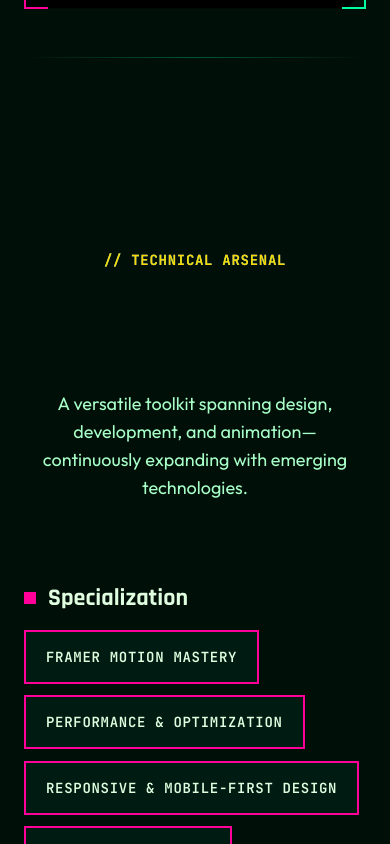
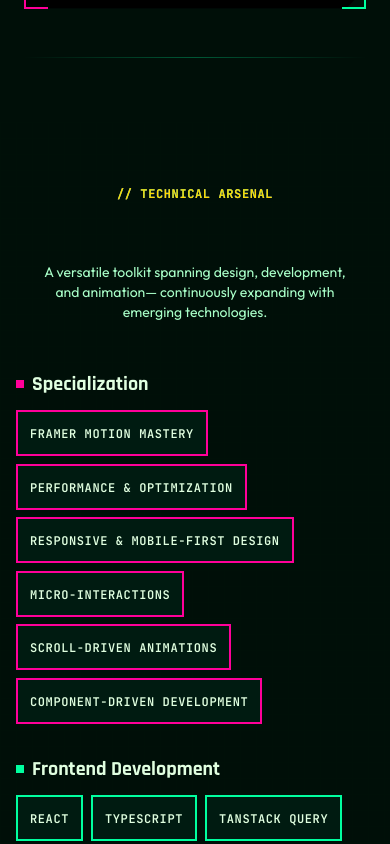
Before and after one commit to ferhatenyani/portfolio-, a React (Vite) app in the folder my-react-app/: page / in a window 390 px wide. Shown: the part 5980-6824 px from the top of the page. Built offline with nearby package versions, Linux system fonts and the light colour scheme.

Commit message:
feat(skills): skills section layout and scroll behaviour improvements

```diff
--- a/my-react-app/src/sections/Skills.jsx
+++ b/my-react-app/src/sections/Skills.jsx
@@ -1,18 +1,17 @@
 import { motion } from 'framer-motion';
-import PixelAssemble from '../components/PixelAssemble';
-import PixelDegrade from '../components/PixelDegrade';
 import PixelText from '../components/PixelText';
 import AnimatedText from '../components/AnimatedText';
-import PixelThemeBlock from '../components/PixelThemeBlock';
 
 /**
- * Skills Section - Pixel-assembled skill tags
+ * Skills Section - OPTIMIZED & RESPONSIVE
+ * Mobile-first design with progressive reveal animations (320px+)
+ * GPU-accelerated scroll animations for consistent performance
  */
 export default function Skills() {
   const skillCategories = [
     {
       name: 'Specialization',
-  color: 'pink', // or a new accent like purple
+      color: 'pink',
       skills: ['Framer Motion Mastery', 'Performance & Optimization', 'Responsive & Mobile-First Design','Micro-Interactions', 'Scroll-Driven Animations', 'Component-Driven Development']
     },
     {
@@ -47,74 +46,94 @@ export default function Skills() {
   };
 
   return (
-    <section id="skills" className="relative py-32 px-6 overflow-hidden">
+    <section id="skills" className="relative py-16 sm:py-20 md:py-24 lg:py-32 px-4 sm:px-6 overflow-hidden">
       {/* Pixel Grid Background */}
       <div className="absolute inset-0 pixel-grid-bg opacity-5" />
 
-      <div className="max-w-6xl mx-auto relative z-10">
+      <div className="max-w-5xl mx-auto relative z-10">
         {/* Section Title */}
-        <PixelDegrade delay={0.2}>
-          <motion.div className="mb-20 text-center">
-            <span className="pixel-text text-sm text-[var(--accent-amber)] mb-2 block">
+        <motion.div
+          className="mb-12 sm:mb-16 lg:mb-20 text-center"
+          initial={{ opacity: 0, y: 20 }}
+          whileInView={{ opacity: 1, y: 0 }}
+          viewport={{ once: true, margin: "-50px" }}
+          transition={{ duration: 0.6, ease: [0.16, 1, 0.3, 1] }}
+          style={{ willChange: 'transform, opacity', transform: 'translateZ(0)' }}
+        >
+          <span className="pixel-text text-xs sm:text-sm text-[var(--accent-amber)] mb-2 block">
             <PixelText delay={0.1} stagger={0.02}>
               // Technical Arsenal
             </PixelText>
           </span>
           <h2
-              className="text-5xl md:text-6xl font-bold gradient-text mb-4"
+            className="text-4xl sm:text-5xl lg:text-6xl font-bold gradient-text mb-3 sm:mb-4"
             style={{ fontFamily: 'var(--font-pixel)' }}
           >
-              <AnimatedText delay={0.3} stagger={0.03} glitchIntensity="high" variant="full">
+            <AnimatedText delay={0.2} stagger={0.03} glitchIntensity="high" variant="full">
               SKILLS & TOOLS
             </AnimatedText>
           </h2>
-            <p className="text-lg text-[var(--text-secondary)] max-w-2xl mx-auto">
+          <p className="text-sm sm:text-base lg:text-lg text-[var(--text-secondary)] max-w-2xl mx-auto px-4">
             A versatile toolkit spanning design, development, and animation—
             continuously expanding with emerging technologies.
           </p>
         </motion.div>
-        </PixelDegrade>
 
-        {/* Skills Grid */}
-        <div className="grid md:grid-cols-2 gap-12">
+        {/* Skills Grid - Mobile-first responsive */}
+        <div className="grid grid-cols-1 lg:grid-cols-2 gap-8 sm:gap-10 lg:gap-12">
           {skillCategories.map((category, categoryIdx) => (
-            <PixelDegrade key={category.name} delay={0.3 + categoryIdx * 0.1}>
-              <div className="space-y-6">
+            <motion.div
+              key={category.name}
+              className="space-y-4 sm:space-y-6"
+              initial={{ opacity: 0, y: 30 }}
+              whileInView={{ opacity: 1, y: 0 }}
+              viewport={{ once: true, margin: "-80px" }}
+              transition={{
+                duration: 0.5,
+                delay: categoryIdx * 0.08,
+                ease: [0.16, 1, 0.3, 1]
+              }}
+              style={{ willChange: 'transform, opacity', transform: 'translateZ(0)' }}
+            >
               {/* Category Header */}
-                <motion.div
-                  className="flex items-center gap-3 mb-4"
-                  initial={{ opacity: 0, x: -20 }}
-                  whileInView={{ opacity: 1, x: 0 }}
-                  viewport={{ once: true }}
-                  transition={{ delay: 0.4 + categoryIdx * 0.1 }}
-                >
+              <div className="flex items-center gap-2 sm:gap-3 mb-3 sm:mb-4">
                 <div
-                    className="w-3 h-3"
+                  className="w-2 h-2 sm:w-3 sm:h-3"
                   style={{ backgroundColor: getColorVar(category.color) }}
                 />
                 <h3
-                    className="text-2xl font-bold text-[var(--text-primary)]"
+                  className="text-xl sm:text-2xl font-bold text-[var(--text-primary)]"
                   style={{ fontFamily: 'var(--font-tech)' }}
                 >
-                    <AnimatedText delay={0.5 + categoryIdx * 0.1} stagger={0.025} glitchIntensity="medium" variant="simple">
                   {category.name}
-                    </AnimatedText>
                 </h3>
-                </motion.div>
+              </div>
 
               {/* Skills Tags */}
-                <div className="flex flex-wrap gap-3">
+              <div className="flex flex-wrap gap-2 sm:gap-3">
                 {category.skills.map((skill, skillIdx) => (
-                    <PixelAssemble
+                  <motion.div
                     key={skill}
-                      delay={0.5 + categoryIdx * 0.1 + skillIdx * 0.05}
                     className="group"
+                    initial={{ opacity: 0, y: 12, scale: 0.92 }}
+                    whileInView={{ opacity: 1, y: 0, scale: 1 }}
+                    viewport={{ once: true, margin: "0px 0px -200px 0px", amount: 0 }}
+                    transition={{
+                      duration: 0.5,
+                      delay: skillIdx * 0.025,
+                      ease: [0.21, 0.45, 0.27, 0.9]
+                    }}
+                    style={{
+                      willChange: 'transform, opacity',
+                      transform: 'translateZ(0)'
+                    }}
                   >
-                      <PixelThemeBlock delay={0.1 + categoryIdx * 0.05 + skillIdx * 0.02} sparkles={false}>
                     <motion.div
-                        className="relative px-5 py-3 bg-[var(--bg-secondary)] border-2 cursor-default overflow-hidden"
+                      className="relative px-3 py-2 sm:px-4 sm:py-2.5 bg-[var(--bg-secondary)] border-2 cursor-default overflow-hidden"
                       style={{
-                          borderColor: getColorVar(category.color)
+                        borderColor: getColorVar(category.color),
+                        willChange: 'transform',
+                        transform: 'translateZ(0)'
                       }}
                       whileHover={{
                         scale: 1.05,
@@ -122,7 +141,7 @@ export default function Skills() {
                       }}
                       transition={{ duration: 0.2 }}
                     >
-                        <span className="relative z-10 text-[var(--text-primary)] font-medium pixel-text text-sm">
+                      <span className="relative z-10 text-[var(--text-primary)] font-medium pixel-text text-xs sm:text-sm">
                         {skill}
                       </span>
 
@@ -132,7 +151,8 @@ export default function Skills() {
                         style={{
                           backgroundColor: getColorVar(category.color),
                           originX: 0,
-                            opacity: 0.1
+                          opacity: 0.1,
+                          willChange: 'transform'
                         }}
                         initial={{ scaleX: 0 }}
                         whileHover={{ scaleX: 1 }}
@@ -141,31 +161,30 @@ export default function Skills() {
 
                       {/* Pixel Corner Accent */}
                       <div
-                          className="absolute -top-1 -right-1 w-2 h-2 opacity-0 group-hover:opacity-100 transition-opacity"
+                        className="absolute -top-0.5 -right-0.5 sm:-top-1 sm:-right-1 w-1.5 h-1.5 sm:w-2 sm:h-2 opacity-0 group-hover:opacity-100 transition-opacity"
                         style={{ backgroundColor: getColorVar(category.color) }}
                       />
                     </motion.div>
-                      </PixelThemeBlock>
-                    </PixelAssemble>
+                  </motion.div>
                 ))}
               </div>
-              </div>
-            </PixelDegrade>
+            </motion.div>
           ))}
         </div>
 
-        {/* Bottom Accent */}
+        {/* Bottom Accent - Responsive sizing */}
         <motion.div
-          className="mt-20 flex justify-center gap-2"
+          className="mt-12 sm:mt-16 lg:mt-20 flex justify-center gap-1.5 sm:gap-2"
           initial={{ opacity: 0 }}
           whileInView={{ opacity: 1 }}
-          viewport={{ once: true }}
-          transition={{ delay: 1 }}
+          viewport={{ once: true, margin: "-50px" }}
+          transition={{ delay: 0.3, duration: 0.6 }}
+          style={{ willChange: 'opacity' }}
         >
           {[...Array(5)].map((_, i) => (
             <motion.div
               key={i}
-              className="w-2 h-2 bg-[var(--accent-cyan)]"
+              className="w-1.5 h-1.5 sm:w-2 sm:h-2 bg-[var(--accent-cyan)]"
               animate={{
                 opacity: [0.3, 1, 0.3],
                 scale: [1, 1.2, 1]
@@ -176,6 +195,7 @@ export default function Skills() {
                 delay: i * 0.2,
                 ease: 'easeInOut'
               }}
+              style={{ willChange: 'transform, opacity', transform: 'translateZ(0)' }}
             />
           ))}
         </motion.div>
```
Lines whose indentation alone changed are shown as unchanged.
